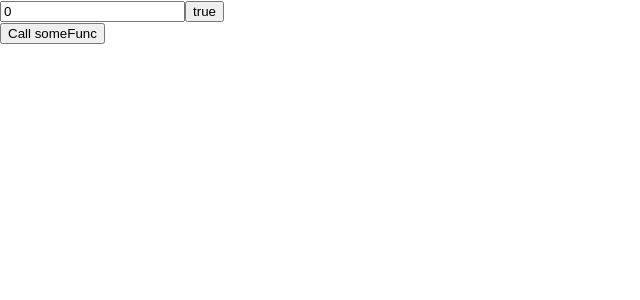
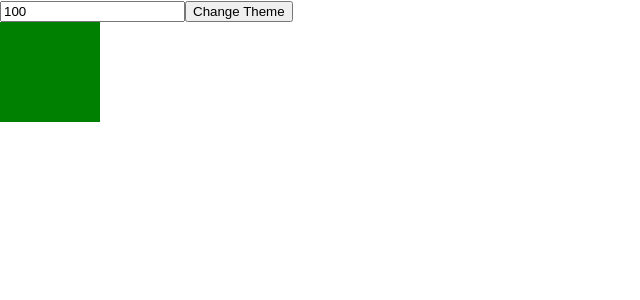
Before and after one commit to u0empty/hook-study, a React (Create React App) app: page / in a window 1280 px wide. Shown: the top 300 px of the page, without its empty margins (0-640 px from the left). Built offline with nearby package versions, Linux system fonts and the light colour scheme.

Commit message:
'useCallback-study-2'

```diff
--- a/src/App.js
+++ b/src/App.js
@@ -1,28 +1,27 @@
-import { useEffect, useState, useCallback } from "react";
+import React, { useCallback, useState } from "react";
+import Box from "./Box";
 
 function App() {
-  const [number, setNumber] = useState(0);
-  const [toggle, setToggle] = useState(true);
+  const [size, setSize] = useState(100);
+  const [isDark, setIsDark] = useState(false);
 
-  const someFunction = useCallback(() => {
-    console.log(`someFunc: number: ${number}`);
-    return;
-  }, [number]);
-
-  useEffect(() => {
-    console.log(`someFunction 이 변경되었습니다.`);
-  }, [someFunction]);
+  const createBoxStyle = useCallback(() => {
+    return {
+      backgroundColor: "green",
+      width: `${size}px`,
+      height: `${size}px`,
+    };
+  }, [size]);
 
   return (
-    <div>
+    <div style={{ backgroundColor: isDark ? "black" : "white" }}>
       <input
         type="number"
-        value={number}
-        onChange={(e) => setNumber(e.target.value)}
+        value={size}
+        onChange={(e) => setSize(e.target.value)}
       />
-      <button onClick={() => setToggle(!toggle)}>{toggle.toString()}</button>
-      <br />
-      <button onClick={someFunction}>Call someFunc</button>
+      <button onClick={(e) => setIsDark(!isDark)}>Change Theme</button>
+      <Box createBoxStyle={createBoxStyle} />
     </div>
   );
 }
--- /dev/null
+++ b/src/Box.js
@@ -0,0 +1,14 @@
+import React, { useEffect, useState } from "react";
+
+const Box = ({ createBoxStyle }) => {
+  const [style, setStyle] = useState({});
+
+  useEffect(() => {
+    console.log("박스 키우기✨");
+    setStyle(createBoxStyle());
+  }, [createBoxStyle]);
+
+  return <div style={style}></div>;
+};
+
+export default Box;
```
